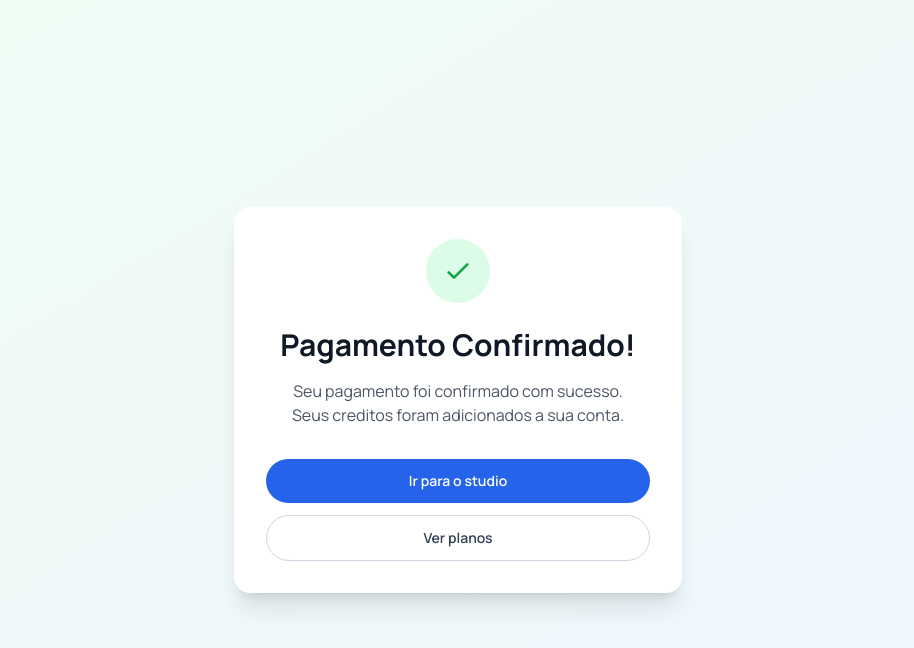
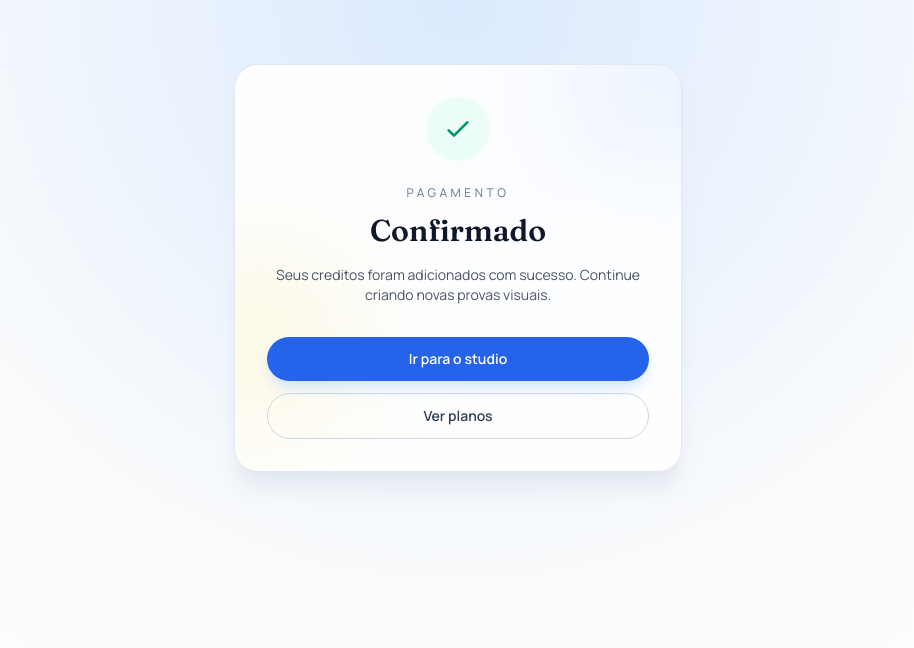
Before and after one commit to colantuomo/try-on-app, a Next.js app: page /checkout/success in a window 1280 px wide. Shown: the top 648 px of the page, without its empty margins (182-1096 px from the left). Built offline with nearby package versions, Linux system fonts and the light colour scheme.

Commit message:
adding key per user in local storage itens

```diff
--- a/app/(private)/checkout/success/page.tsx
+++ b/app/(private)/checkout/success/page.tsx
@@ -3,12 +3,17 @@ import Link from 'next/link'
 
 function SuccessContent() {
   return (
-    <div className="min-h-screen flex items-center justify-center bg-gradient-to-br from-green-50 to-blue-50 p-4">
-      <div className="max-w-md w-full bg-white rounded-2xl shadow-xl p-8 text-center">
+    <div className="min-h-screen bg-[radial-gradient(circle_at_top,_#dbeafe,_#f8fafc_55%,_#ffffff)] px-6 py-16">
+      <div className="mx-auto flex w-full max-w-4xl items-center justify-center">
+        <div className="relative w-full max-w-md overflow-hidden rounded-3xl border border-slate-200 bg-white/90 p-8 text-center shadow-xl shadow-slate-200">
+          <div className="pointer-events-none absolute -right-16 -top-16 h-40 w-40 rounded-full bg-blue-100/70 blur-3xl" />
+          <div className="pointer-events-none absolute -left-16 bottom-10 h-44 w-44 rounded-full bg-amber-100/60 blur-3xl" />
+
+          <div className="relative">
             <div className="mb-6">
-          <div className="mx-auto w-16 h-16 bg-green-100 rounded-full flex items-center justify-center">
+              <div className="mx-auto flex h-16 w-16 items-center justify-center rounded-full bg-emerald-50">
                 <svg
-              className="w-8 h-8 text-green-600"
+                  className="h-8 w-8 text-emerald-600"
                   fill="none"
                   stroke="currentColor"
                   viewBox="0 0 24 24"
@@ -23,20 +28,19 @@ function SuccessContent() {
               </div>
             </div>
 
-        <h1 className="text-3xl font-bold text-gray-900 mb-4">
-          Pagamento Confirmado!
+            <p className="text-xs uppercase tracking-[0.3em] text-slate-500">Pagamento</p>
+            <h1 className="mt-3 font-display text-3xl font-semibold text-slate-900">
+              Confirmado
             </h1>
 
-        <p className="text-gray-600 mb-8">
-          Seu pagamento foi confirmado com sucesso.
-          <br />
-          Seus creditos foram adicionados a sua conta.
+            <p className="mt-4 text-sm text-slate-600">
+              Seus creditos foram adicionados com sucesso. Continue criando novas provas visuais.
             </p>
 
-        <div className="space-y-3">
+            <div className="mt-8 space-y-3">
               <Link
                 href="/studio"
-            className="block w-full rounded-full bg-blue-600 py-3 text-center text-sm font-semibold text-white hover:bg-blue-700"
+                className="block w-full rounded-full bg-blue-600 py-3 text-center text-sm font-semibold text-white shadow-lg shadow-blue-200/60 hover:bg-blue-700"
               >
                 Ir para o studio
               </Link>
@@ -47,6 +51,8 @@ function SuccessContent() {
               >
                 Ver planos
               </Link>
+            </div>
+          </div>
         </div>
       </div>
     </div>
--- a/app/(private)/studio/page.tsx
+++ b/app/(private)/studio/page.tsx
@@ -66,8 +66,13 @@ export default function Home() {
   }, [status, session, router])
 
   useEffect(() => {
+    const userId = session?.user?.id
+    if (!userId) return
+
+    const storageKey = `${HISTORY_KEY}_${userId}`
+
     try {
-      const raw = localStorage.getItem(HISTORY_KEY)
+      const raw = localStorage.getItem(storageKey)
       if (raw) {
         const parsed = JSON.parse(raw) as HistoryItem[]
         setHistory(parsed)
@@ -76,11 +81,16 @@ export default function Home() {
     } catch {
       setHistory([])
     }
-  }, [])
+  }, [session?.user?.id])
 
   useEffect(() => {
+    const userId = session?.user?.id
+    if (!userId) return
+
+    const storageKey = `${SAVED_PERSON_KEY}_${userId}`
+
     try {
-      const raw = localStorage.getItem(SAVED_PERSON_KEY)
+      const raw = localStorage.getItem(storageKey)
       if (raw) {
         const parsed = JSON.parse(raw) as ImageInput
         setSavedPerson(parsed)
@@ -88,26 +98,36 @@ export default function Home() {
     } catch {
       setSavedPerson(null)
     }
-  }, [])
+  }, [session?.user?.id])
 
 
   useEffect(() => {
+    const userId = session?.user?.id
+    if (!userId) return
+
+    const storageKey = `${HISTORY_KEY}_${userId}`
+
     try {
-      localStorage.setItem(HISTORY_KEY, JSON.stringify(history))
+      localStorage.setItem(storageKey, JSON.stringify(history))
     } catch {
       // Ignore storage failures
     }
-  }, [history])
+  }, [history, session?.user?.id])
 
   useEffect(() => {
+    const userId = session?.user?.id
+    if (!userId) return
+
+    const storageKey = `${SAVED_PERSON_KEY}_${userId}`
+
     try {
       if (savedPerson) {
-        localStorage.setItem(SAVED_PERSON_KEY, JSON.stringify(savedPerson))
+        localStorage.setItem(storageKey, JSON.stringify(savedPerson))
       }
     } catch {
       // Ignore storage failures
     }
-  }, [savedPerson])
+  }, [savedPerson, session?.user?.id])
 
 
   useEffect(() => {
```
Lines whose indentation alone changed are shown as unchanged.
